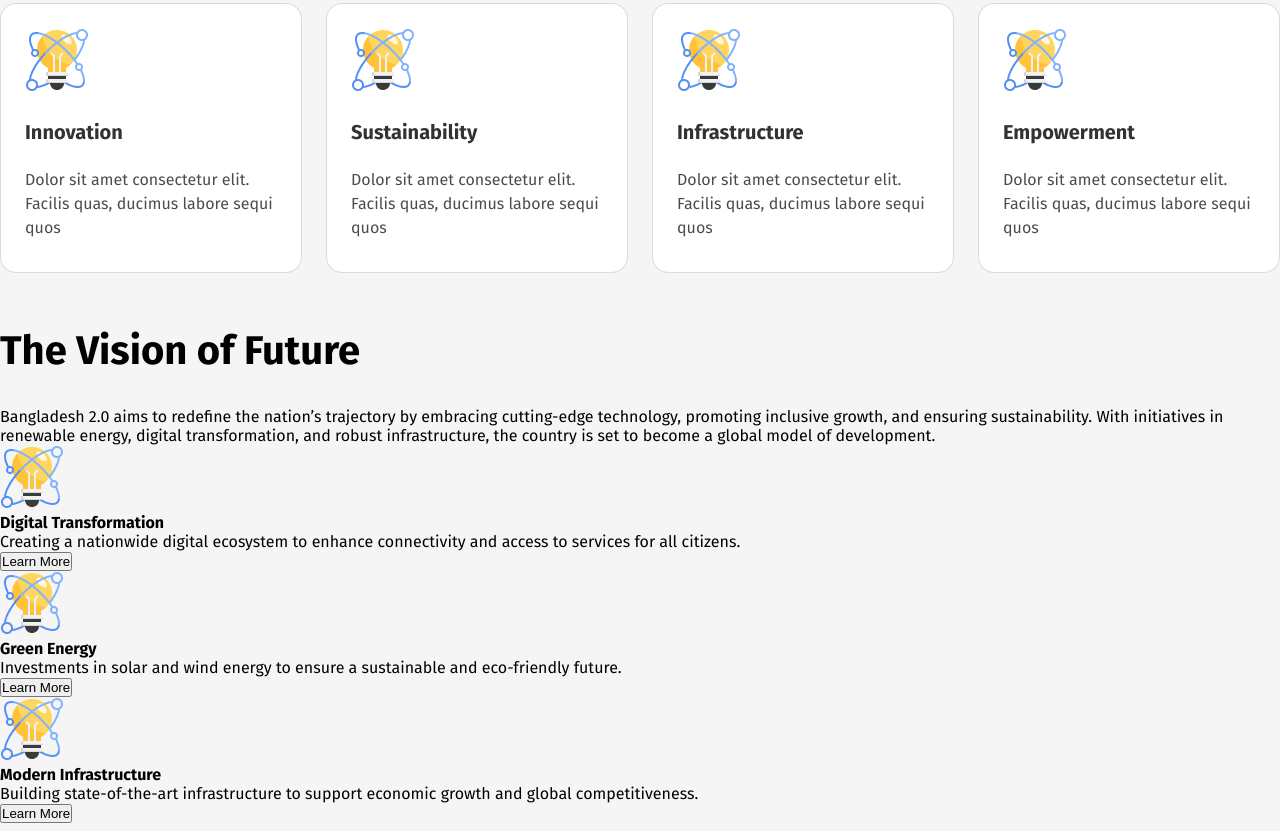
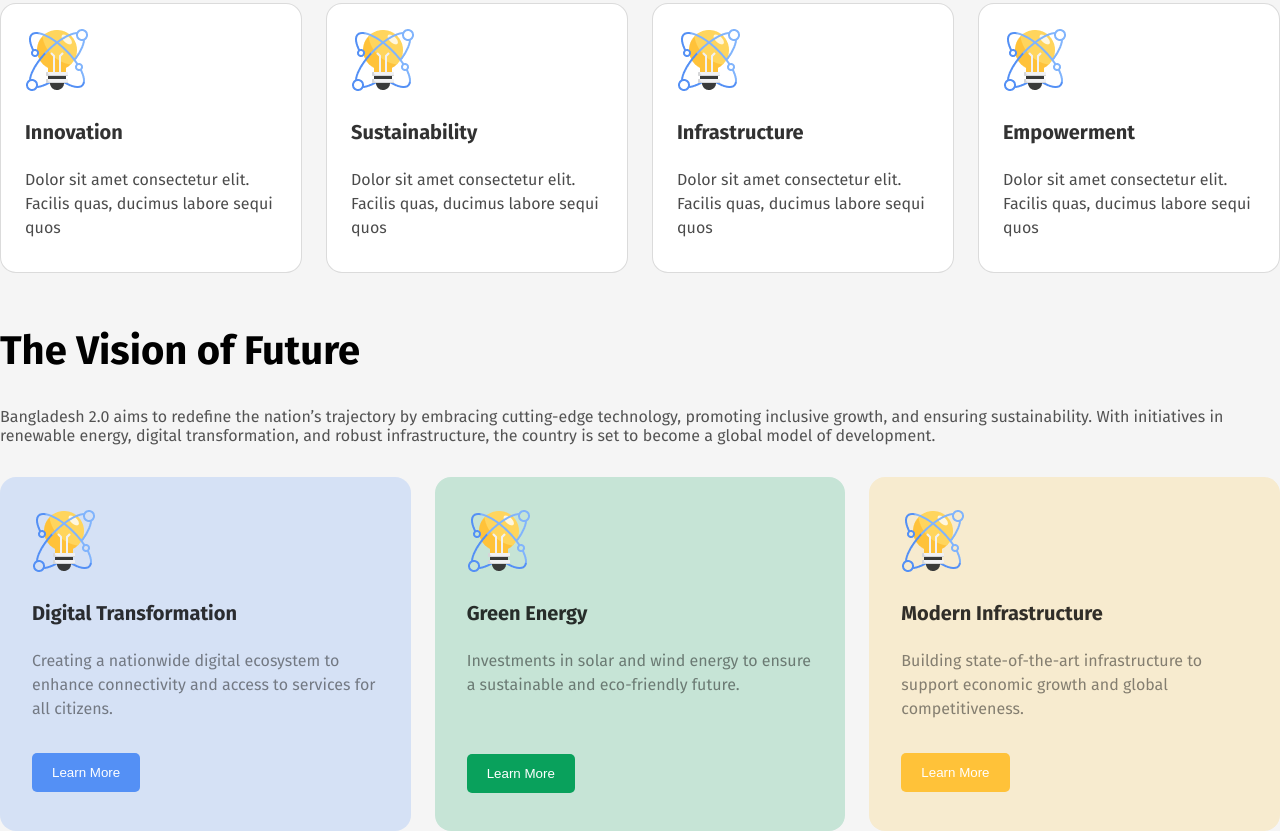
Before and after one commit to mdsiam0/assignment-1, a plain HTML site: page index.html in a window 1280 px wide. Shown: the part 837-1668 px from the top of the page. Drawn offline with Linux system fonts and the light colour scheme.

Commit message:
add vision card

```diff
--- a/index.html
+++ b/index.html
@@ -40,26 +40,26 @@
 
         <section class="pillars-section">
             <div class="card-title">Pillars of "Bangladesh 2.0"</div>
-            <div class="pillars-card-container">
+            <div class="card-container">
                 <div class="pillars-card">
                     <img src="./assets/card-icon.png" alt="card logo">
-                    <h4>Innovation</h4>
-                    <p>Dolor sit amet consectetur elit. Facilis quas, ducimus labore sequi quos </p>
+                    <h4 class="card-caption ">Innovation</h4>
+                    <p class="card-discribtion">Dolor sit amet consectetur elit. Facilis quas, ducimus labore sequi quos </p>
                 </div>
                 <div class="pillars-card">
                     <img src="./assets/card-icon.png" alt="card logo">
-                    <h4>Sustainability</h4>
-                    <p>Dolor sit amet consectetur elit. Facilis quas, ducimus labore sequi quos </p>
+                    <h4 class="card-caption ">Sustainability</h4>
+                    <p class="card-discribtion">Dolor sit amet consectetur elit. Facilis quas, ducimus labore sequi quos </p>
                 </div>
                 <div class="pillars-card">
                     <img src="./assets/card-icon.png" alt="card logo">
-                    <h4>Infrastructure</h4>
-                    <p>Dolor sit amet consectetur elit. Facilis quas, ducimus labore sequi quos </p>
+                    <h4 class="card-caption ">Infrastructure</h4>
+                    <p class="card-discribtion">Dolor sit amet consectetur elit. Facilis quas, ducimus labore sequi quos </p>
                 </div>
                 <div class="pillars-card">
                     <img src="./assets/card-icon.png" alt="card logo">
-                    <h4>Empowerment</h4>
-                    <p>Dolor sit amet consectetur elit. Facilis quas, ducimus labore sequi quos </p>
+                    <h4 class="card-caption ">Empowerment</h4>
+                    <p class="card-discribtion">Dolor sit amet consectetur elit. Facilis quas, ducimus labore sequi quos </p>
                 </div>
             </div>
         </section>
@@ -71,24 +71,26 @@
         <section class="vision-section">
             <div class="card-title">The Vision of Future</div>
             <p>Bangladesh 2.0 aims to redefine the nation’s trajectory by embracing cutting-edge technology, promoting inclusive growth, and ensuring sustainability. With initiatives in renewable energy, digital transformation, and robust infrastructure, the country is set to become a global model of development.</p>
+            <div class="card-container">
             <div class="vision-card1">
                 <img src="./assets/card-icon.png" alt="card logo">
-                <h4>Digital Transformation</h4>
-                <p>Creating a nationwide digital ecosystem to enhance connectivity and access to services for all citizens.</p>
+                <h4 class="card-caption ">Digital Transformation</h4>
+                <p class="card-discribtion">Creating a nationwide digital ecosystem to enhance connectivity and access to services for all citizens.</p>
                 <button>Learn More</button>
             </div>
             <div class="vision-card2">
                 <img src="./assets/card-icon.png" alt="card logo">
-                <h4>Green Energy</h4>
-                <p>Investments in solar and wind energy to ensure a sustainable and eco-friendly future.</p>
+                <h4 class="card-caption ">Green Energy</h4>
+                <p class="card-discribtion">Investments in solar and wind energy to ensure a sustainable and eco-friendly future.</p>
                 <button>Learn More</button>
             </div>
             <div class="vision-card3">
                 <img src="./assets/card-icon.png" alt="card logo">
-                <h4>Modern Infrastructure</h4>
-                <p>Building state-of-the-art infrastructure to support economic growth and global competitiveness.</p>
+                <h4 class="card-caption ">Modern Infrastructure</h4>
+                <p class="card-discribtion">Building state-of-the-art infrastructure to support economic growth and global competitiveness.</p>
                 <button>Learn More</button>
             </div>
+        </div>
 
         </section>
 
--- a/style.css
+++ b/style.css
@@ -93,7 +93,7 @@ nav h3 {
     margin-bottom: 32px;
 }
 
-.pillars-card-container {
+.card-container {
     display: flex;
     gap: 24px;
 }
@@ -106,13 +106,13 @@ nav h3 {
     width: 278px;
 
 }
-.pillars-card h4 {
+.card-caption {
     font-size: 20px;
     font-weight: 700;
     margin: 24px 0;
     opacity: 80%;
 }
-.pillars-card p {
+.card-discribtion {
     font-size: 16px;
     font-weight: 400;
     opacity: 70%;
@@ -127,3 +127,60 @@ nav h3 {
     margin: 0 auto;
     max-width: 1280px;
     max-height: 765px;
+}
+.vision-section p {
+    color:rgba(14, 14, 14, 70%);
+    margin-bottom: 32px;
+}
+
+.vision-card1 {
+    padding: 32px;
+    width: 378px;
+    height: 290px;
+    background-color: rgba(84, 144, 245, 20%);
+    border-radius: 16px;
+
+}
+.vision-card2 {
+    padding: 32px;
+    width: 378px;
+    height: 290px;
+    background-color: #C6E4D6;
+    border-radius: 16px;
+
+}
+.vision-card3 {
+    padding: 32px;
+    width: 378px;
+    height: 290px;
+    background-color: #F7EBCF;
+    border-radius: 16px;
+
+}
+
+.vision-card1 button {
+    border: none;
+    padding: 12px 20px;
+    border-radius: 5px;
+    color: #ffffff;
+    background-color: #5490F5;
+
+}
+.vision-card2 button {
+    border: none;
+    padding: 12px 20px;
+    border-radius: 5px;
+    color: #ffffff;
+    background-color: #09A15C;
+    margin-top: 25px;
+
+}
+.vision-card3 button {
+    border: none;
+    padding: 12px 20px;
+    border-radius: 5px;
+    color: #ffffff;
+    background-color: #FFC239;
+
+}
+/* vision-section-end */
```
